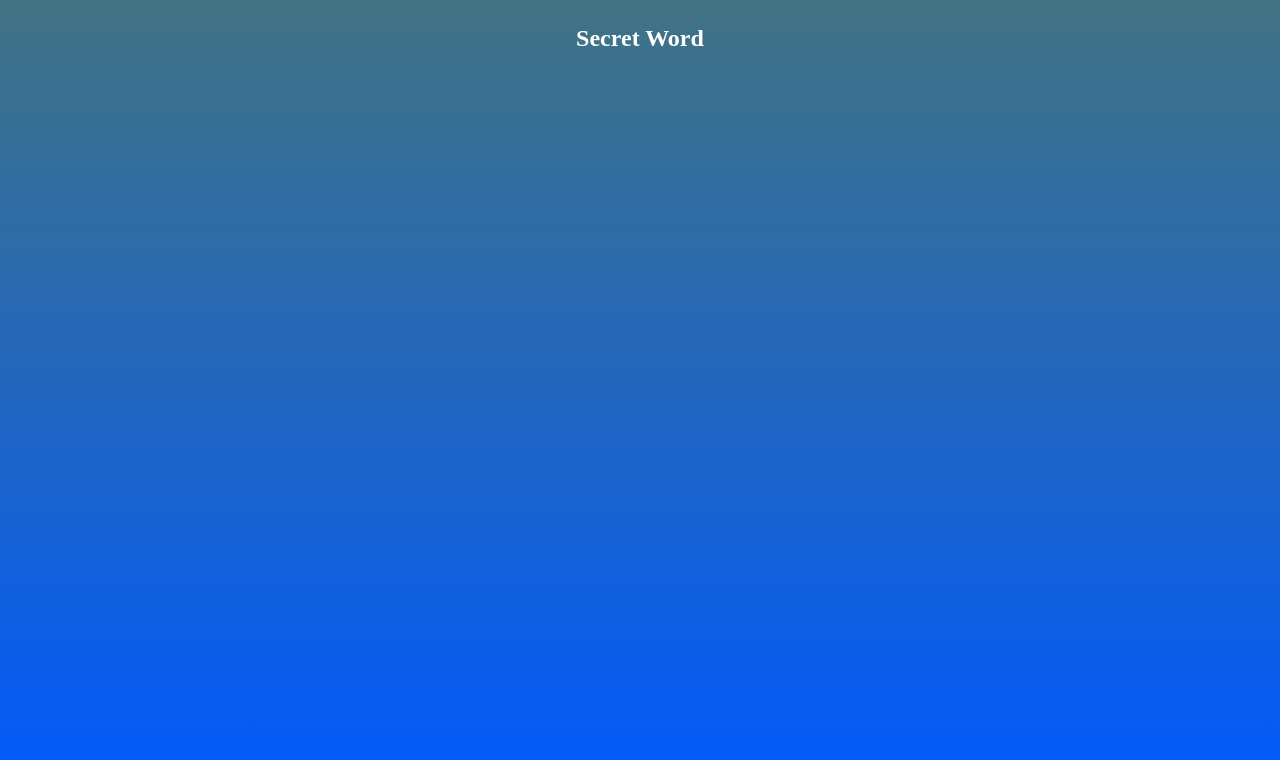
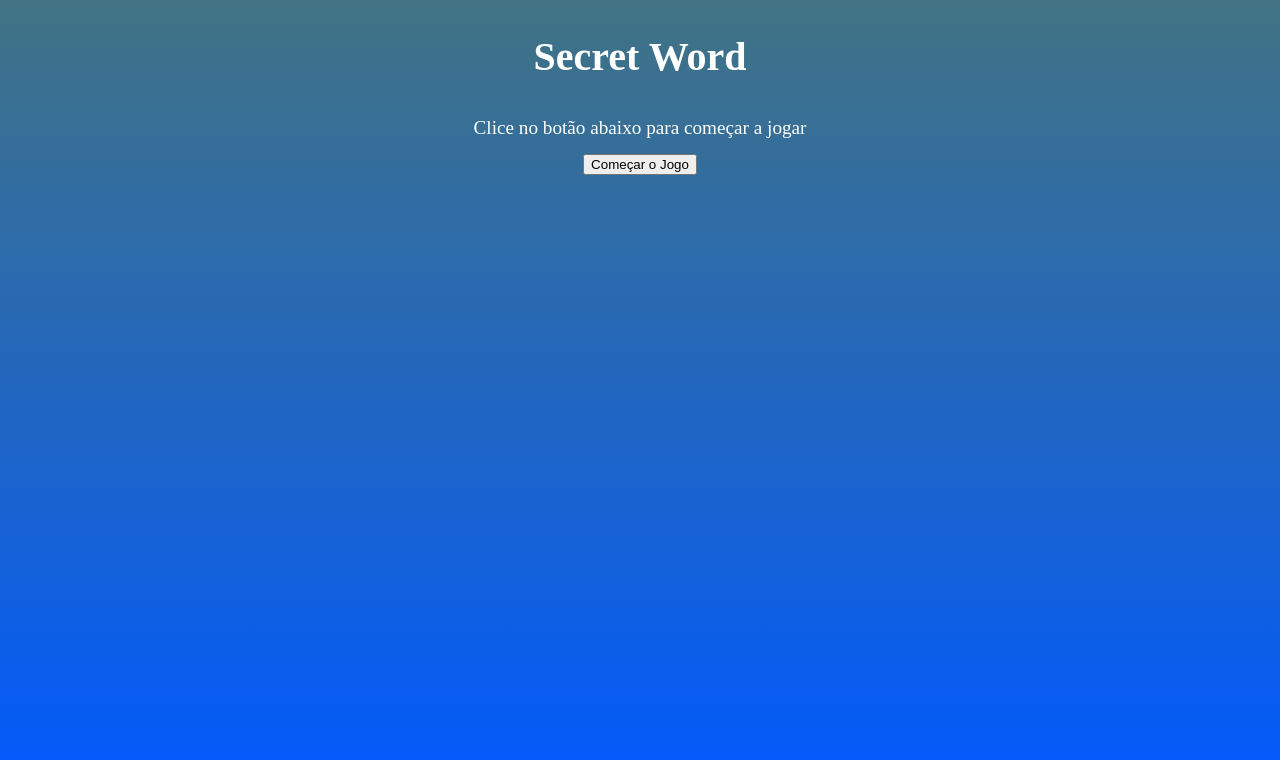
Before and after one commit to joao-vittorr/estudo-react-native, a React (Vite) app in the folder 6_secret_word/secret_word/: page / in a window 1280 px wide. Shown: the top 760 px of the page. Built offline with nearby package versions, Linux system fonts and the light colour scheme.

Commit message:
Adicionando component screen start e seu css

```diff
--- a/6_secret_word/secret_word/src/App.jsx
+++ b/6_secret_word/secret_word/src/App.jsx
@@ -1,12 +1,14 @@
 import { useState } from "react";
 import "./App.css";
+import StartScreen from "./components/StartScreen";
+
 
 function App() {
   const [count, setCount] = useState(0);
 
   return (
     <>
-      <h2>Secret Word</h2>
+      <StartScreen/>
     </>
   );
 }
--- /dev/null
+++ b/6_secret_word/secret_word/src/components/StartScreen.css
@@ -0,0 +1,8 @@
+.start-screen h1{
+    font-size: 2.5rem;
+}
+
+.start-screen p {
+    font-size: 1.2rem;
+    margin-bottom: 10px;
+}
--- /dev/null
+++ b/6_secret_word/secret_word/src/components/StartScreen.jsx
@@ -0,0 +1,14 @@
+import React from "react";
+import "./StartScreen.css";
+
+const StartScreen = () => {
+  return (
+    <div className="start-screen">
+      <h1>Secret Word</h1>
+      <p>Clice no botão abaixo para começar a jogar</p>
+      <button>Começar o Jogo</button>
+    </div>
+  );
+};
+
+export default StartScreen;
```
